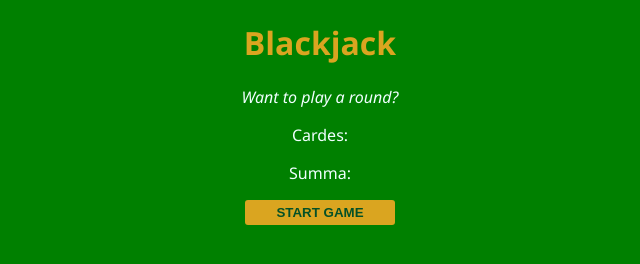
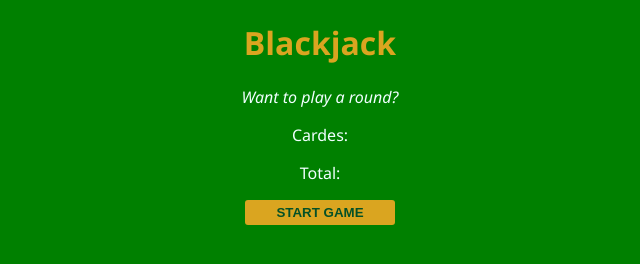
Before and after one commit to Gdi87/scrimba, a plain HTML site: page blackjack/index.html in a window 1280 px wide. Shown: the full height of the page, 320-960 px from the left. Drawn offline with Linux system fonts and the light colour scheme.

Commit message:
Update index.html

```diff
--- a/blackjack/index.html
+++ b/blackjack/index.html
@@ -12,7 +12,7 @@
     <h1>Blackjack</h1>
     <p id="message-el">Want to play a round?</p>
     <p id="card-el">Cardes:</p>
-    <p id="suma-el">Summa:</p>
+    <p id="suma-el">Total:</p>
     <button onclick="startGame()"> START GAME </button>
     <script src="/blackjack/index.js"></script>
 </body>
```
